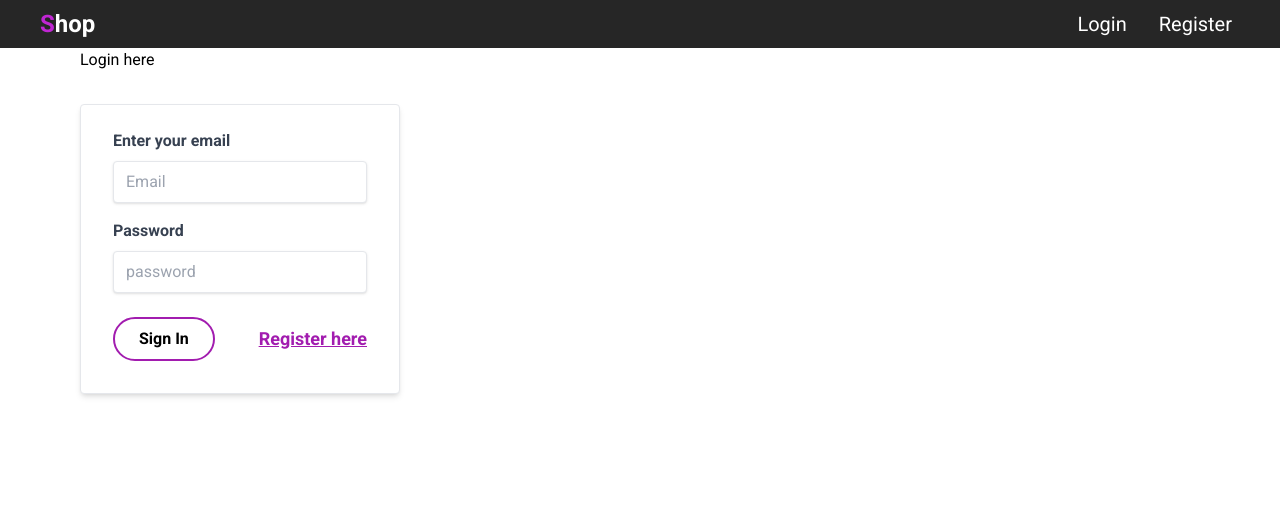
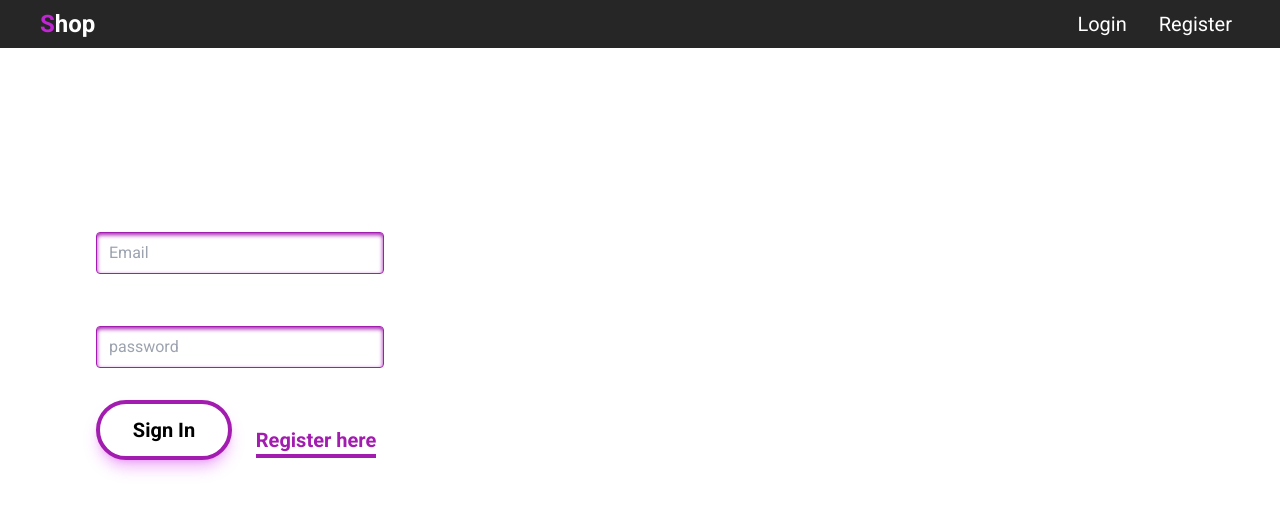
Before and after one commit to gintare-ces/Gintare_Cesiuliene_baigiamasis_darbas, a React (Vite) app: page /login in a window 1280 px wide. Shown: the top 512 px of the page. Built offline with nearby package versions, Linux system fonts and the light colour scheme; no server answers.

Commit message:
login form style updated

```diff
--- a/src/components/auth/LoginForm.jsx
+++ b/src/components/auth/LoginForm.jsx
@@ -26,14 +26,14 @@ function LoginForm({ onLogin }) {
   })
 
   return (
-    <div className="w-full max-w-xs mt-8 ">
-      <form onSubmit={formik.handleSubmit} className="bg-white shadow-md rounded px-8 pt-6 pb-8 mb-4 border hover:border-fuchsia-700">
+    <div className="w-full max-w-xs md:mt-12 ">
+      <form onSubmit={formik.handleSubmit} className="backdrop-blur-lg rounded-lg px-4 pt-4 pb-4 mb-4 ">
         <div className="mb-4">
-          <label className="block text-gray-700 text-base font-bold mb-2" htmlFor="email">
+          <label className="block text-white  text-xl font-bold mb-2" htmlFor="email">
             Enter your email
           </label>
           <input
-            className="shadow border rounded w-full py-2 px-3 text-gray-700"
+            className="shadow-fuchsia-700 shadow-inner border border-fuchsia-700 rounded w-full py-2 px-3 text-gray-700"
             id="email"
             type="email"
             name="email"
@@ -43,17 +43,17 @@ function LoginForm({ onLogin }) {
             value={formik.values.email}
           />
           {formik.touched.email && formik.errors.email ? (
-            <div>{formik.errors.email}</div>
+            <div className="text-fuchsia-500">{formik.errors.email}</div>
           ) : null}
 
 
         </div>
-        <div className="mb-6">
-          <label className="block text-gray-700 text-base font-bold mb-2" htmlFor="password">
+        <div className="mb-8">
+          <label className="block text-white text-xl font-bold mb-2" htmlFor="password">
             Password
           </label>
           <input
-            className="shadow border rounded w-full py-2 px-3 text-gray-700"
+            className="shadow-fuchsia-700 border border-fuchsia-700 shadow-inner rounded w-full py-2 px-3 text-gray-700"
             id="password"
             type="password"
             name="password"
@@ -63,16 +63,20 @@ function LoginForm({ onLogin }) {
             value={formik.values.password}
           />
           {formik.touched.password && formik.errors.password ? (
-            <div>{formik.errors.password}</div>
+            <div className="text-fuchsia-500">{formik.errors.password}</div>
           ) : null}
         </div>
-        <div className="flex items-center justify-between">
+        <div className="grid grid-cols-2 gap-4 items-center text-center">
           <button
             disabled={isLoadinng}
             type='submit'
-            className="bg-white border-2 border-fuchsia-700 hover:bg-fuchsia-700 text-black hover:text-white font-bold py-2 px-6 rounded-full"
+            className="bg-white  border-fuchsia-700 border-4 shadow-lg shadow-fuchsia-500/40 hover:bg-fuchsia-700 text-xl text-black hover:text-white font-bold py-3 px-6 rounded-full"
             >Sign In</button>
-        <Link to={'/register'} className="inline-block font-bold text-lg text-fuchsia-700 underline">Register here</Link>
+            <p className="text-white">
+              Or register?
+               <Link to={'/register'} className="inline-block font-bold text-xl text-fuchsia-700 border-b-4 border-fuchsia-700 ">Register here</Link>
+
+            </p>
         </div>
       </form>
     </div>
--- a/src/pages/LoginPage.jsx
+++ b/src/pages/LoginPage.jsx
@@ -31,7 +31,7 @@ function LoginPage() {
   }
   return (
     <div className="container mx-auto">
-      <h1>Login here</h1>
+      <h1 className="text-white text-3xl font-bold px-4 pt-12 flex flex-wrap">Login to get full accsess</h1>
       <LoginForm onLogin={loginUser} />
     </div>
   );
```
